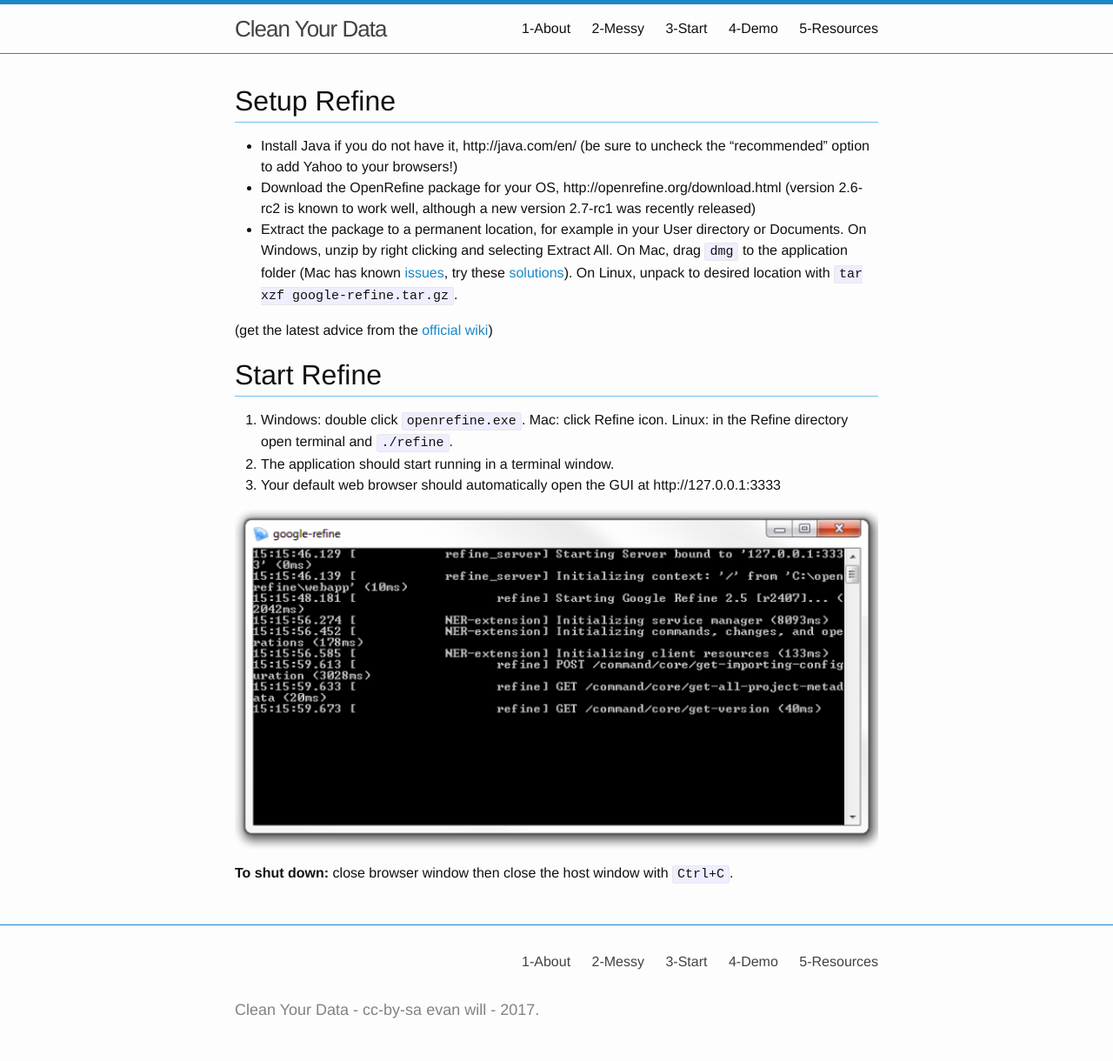
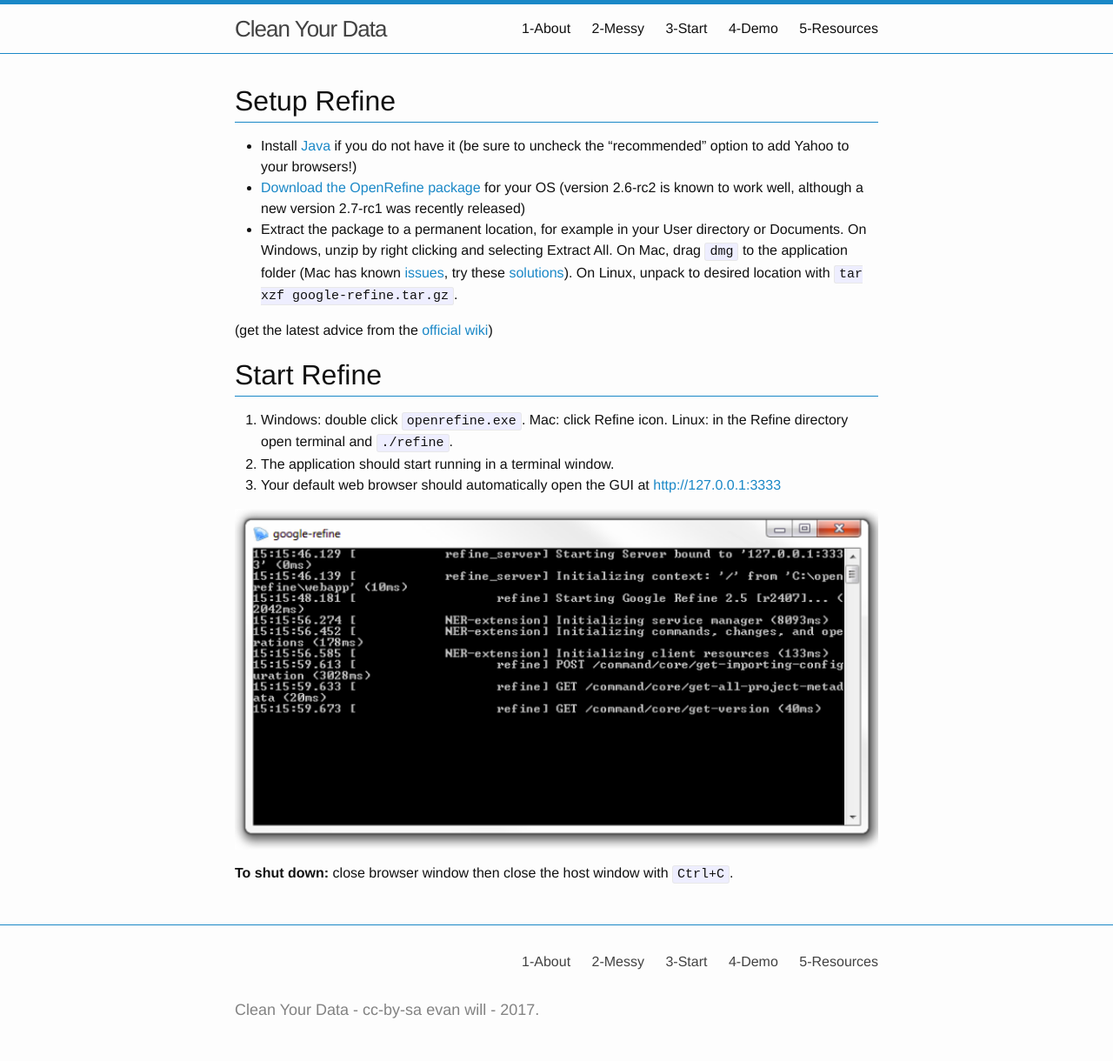
Before and after one commit to evanwill/clean-your-data, a Jekyll site: the page built from 3-start.md, in a window 1280 px wide. Shown: the whole page at 87% size. Built offline with Jekyll 4.4.1, drawn with Linux system fonts in a browser that asks for light colours.

Commit message:
tweek color, links

```diff
--- a/3-start.md
+++ b/3-start.md
@@ -5,8 +5,8 @@ title: 3-Start
 
 # Setup Refine
 
-- Install Java if you do not have it, http://java.com/en/ (be sure to uncheck the "recommended" option to add Yahoo to your browsers!)
-- Download the OpenRefine package for your OS, http://openrefine.org/download.html (version 2.6-rc2 is known to work well, although a new version 2.7-rc1 was recently released)
+- Install [Java](http://java.com/en/) if you do not have it (be sure to uncheck the "recommended" option to add Yahoo to your browsers!)
+- [Download the OpenRefine package](http://openrefine.org/download.html) for your OS (version 2.6-rc2 is known to work well, although a new version 2.7-rc1 was recently released)
 - Extract the package to a permanent location, for example in your User directory or Documents. On Windows, unzip by right clicking and selecting Extract All. On Mac, drag `dmg` to the application folder (Mac has known [issues](https://github.com/OpenRefine/OpenRefine/wiki/Installation-Instructions#mac-osx), try these [solutions](https://gist.github.com/evanwill/138ff4a31a4bfd61c5626e43bee22772)). On Linux, unpack to desired location with `tar xzf google-refine.tar.gz`.
 
 (get the latest advice from the [official wiki](https://github.com/OpenRefine/OpenRefine/wiki/Installation-Instructions))
@@ -15,7 +15,7 @@ title: 3-Start
 
 1. Windows: double click `openrefine.exe`. Mac: click Refine icon. Linux: in the Refine directory open terminal and `./refine`.
 2. The application should start running in a terminal window.
-3. Your default web browser should automatically open the GUI at http://127.0.0.1:3333
+3. Your default web browser should automatically open the GUI at [http://127.0.0.1:3333](http://127.0.0.1:3333)
 
 ![terminal](images/terminal.png)
 
--- a/_sass/_base.scss
+++ b/_sass/_base.scss
@@ -82,7 +82,7 @@ h1, h2, h3, h4, h5, h6 {
   font-weight: $base-font-weight;
 }
 h1, h2, h3 {
-  border-bottom: 1px solid lighten($brand-color, 25%);//$grey-color-light;
+  border-bottom: 1px solid $brand-color;//$grey-color-light;
 }
 h2, h3 {
   margin-top: 30px;
```
